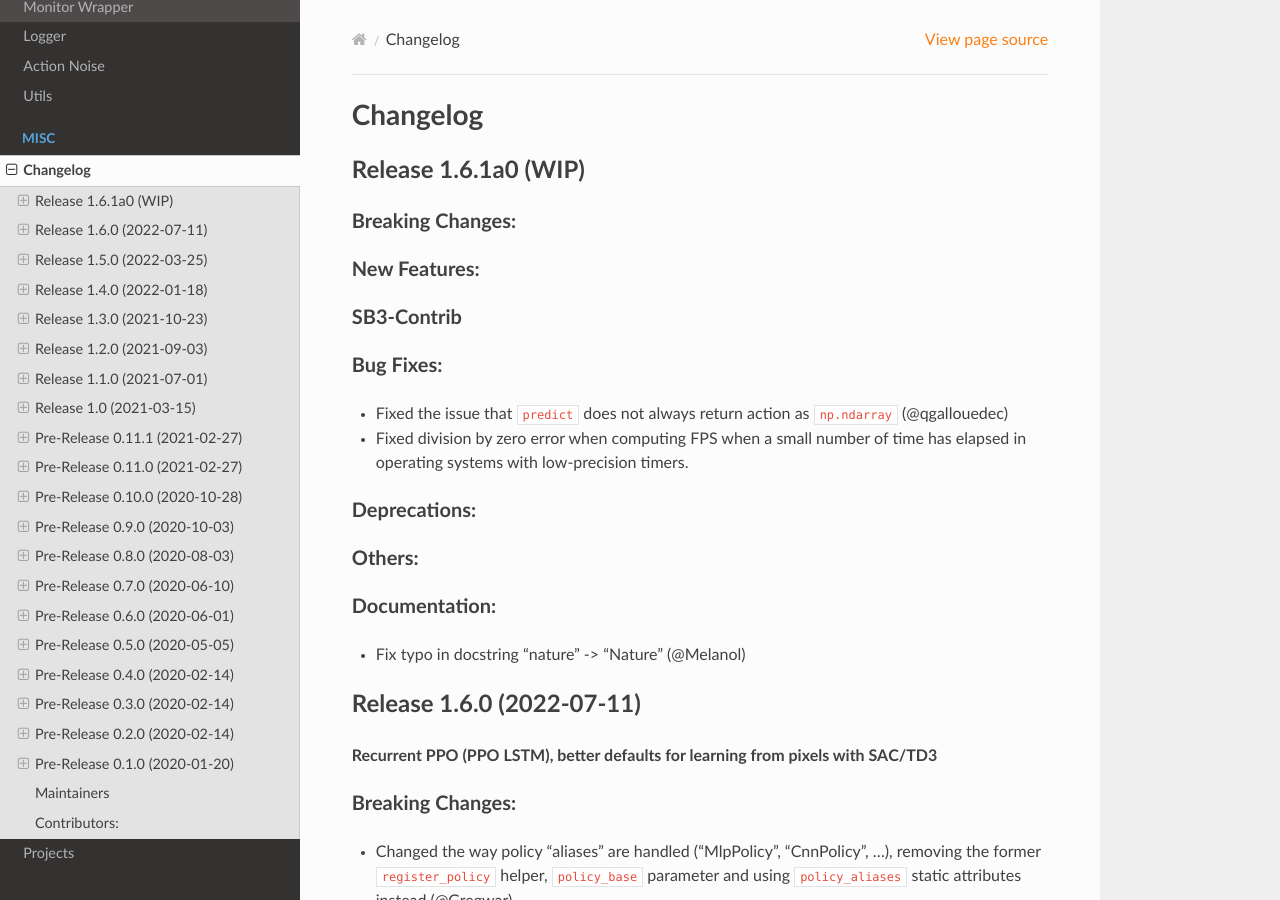
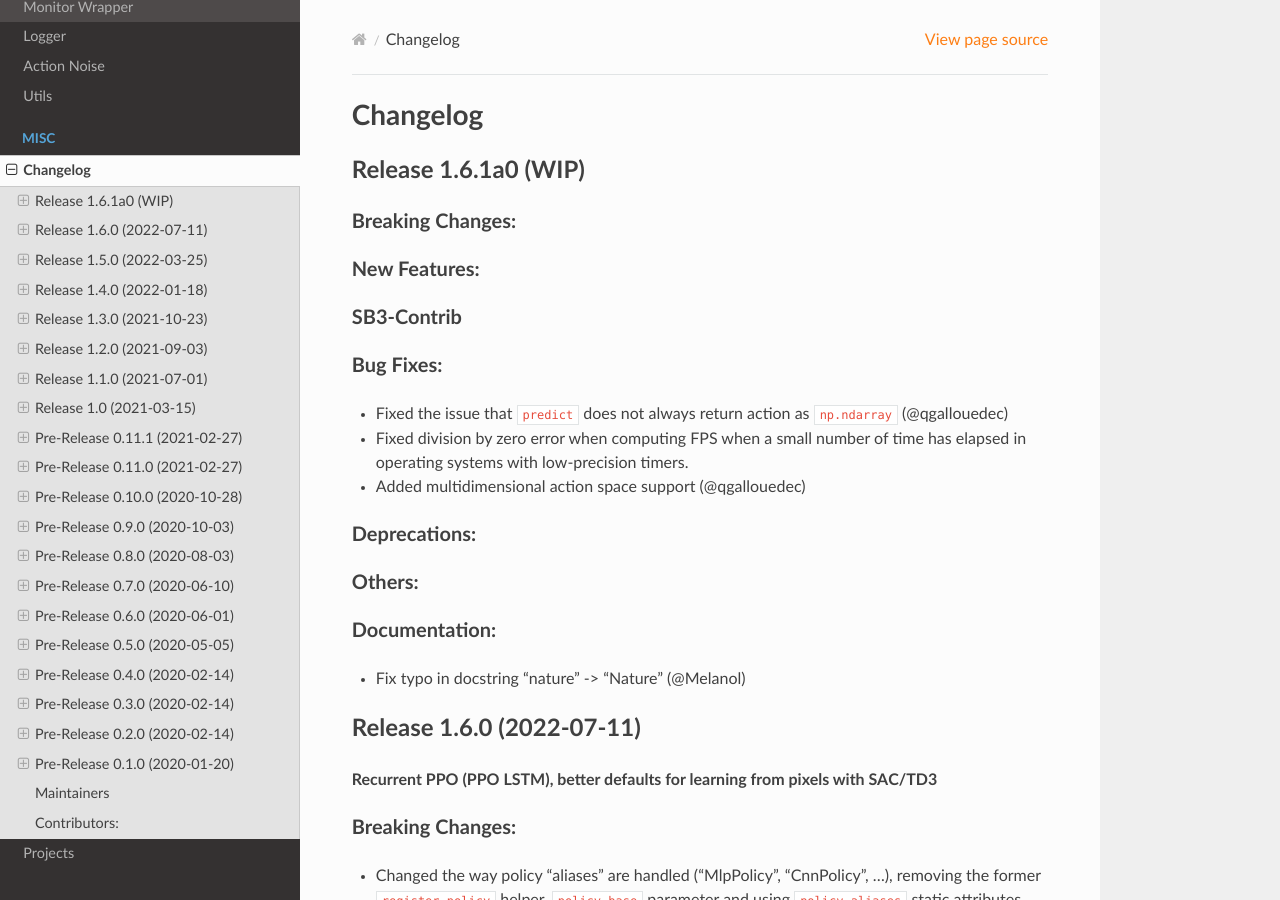
Before and after one commit to DLR-RM/stable-baselines3, a Sphinx documentation site: the page built from docs/misc/changelog.rst, in a window 1280 px wide and 900 px high. Built offline with Sphinx 7.4.7 and the Read the Docs theme 2.0.0, drawn with Linux system fonts in a browser that asks for light colours.

Commit message:
Update changelog

```diff
--- a/docs/misc/changelog.rst
+++ b/docs/misc/changelog.rst
@@ -19,6 +19,7 @@ Bug Fixes:
 ^^^^^^^^^^
 - Fixed the issue that ``predict`` does not always return action as ``np.ndarray`` (@qgallouedec)
 - Fixed division by zero error when computing FPS when a small number of time has elapsed in operating systems with low-precision timers.
+- Added multidimensional action space support (@qgallouedec)
 
 Deprecations:
 ^^^^^^^^^^^^^
```
